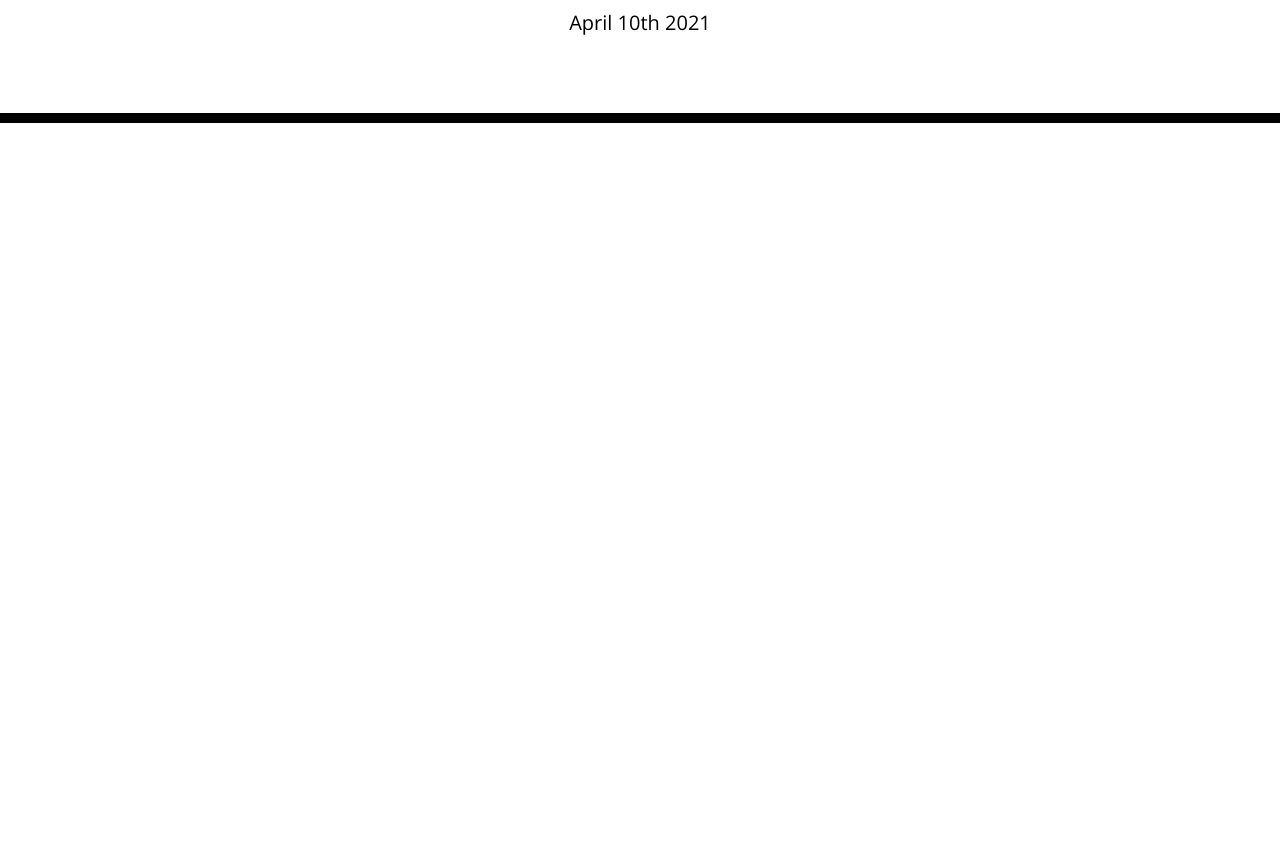
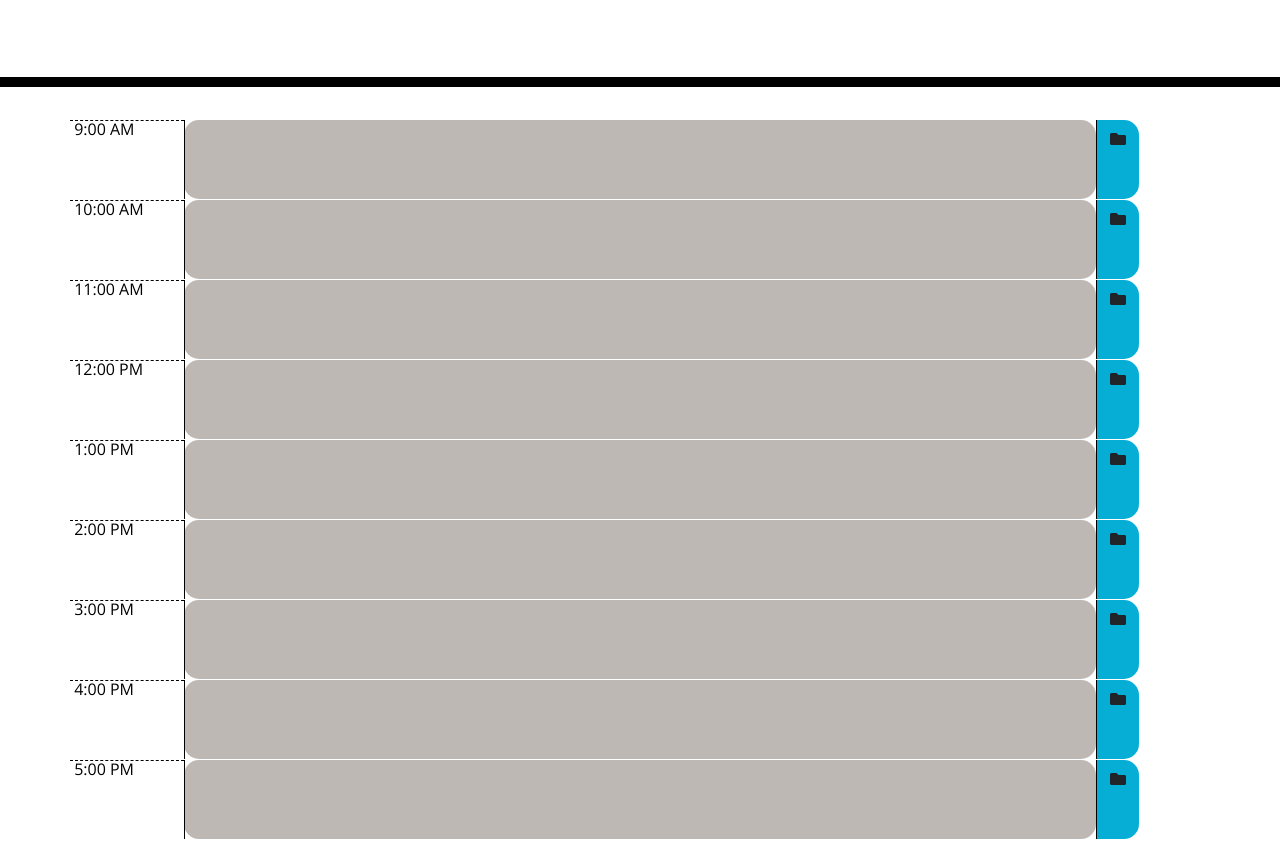
Before and after one commit to Laura-Bullek/Day-Planner, a plain HTML site: page index.html in a window 1280 px wide. Shown: the part 181-1022 px from the top of the page. Before the commit the page ends 800 px from the top, so only its background shows below. Drawn offline with nearby package versions, Linux system fonts and the light colour scheme.

Commit message:
Restarted my js file, and added timeblockst to HTML

```diff
--- a/assets/javascript.js
+++ b/assets/javascript.js
@@ -18,9 +18,3 @@
 // WHEN I refresh the page
 // THEN the saved events persist
 // - What happens the next day or later in the hours after the events persist?
-
-$(document).ready(function(){
-    $("#currentDay").text(moment().format("MMMM Do YYYY"));
-
-    let currentTime = parseInt(moment().format("H"));
-});
--- a/assets/style.css
+++ b/assets/style.css
@@ -10,6 +10,8 @@ body {
 resize: none;
 color: #000000;
 border-left: 1px solid black;
+width: 100%;
+height: 100%;
 padding: 10px;
 }
 
@@ -28,6 +30,10 @@ body {
 .time-block {
 text-align: center;
 border-radius: 15px;
+white-space: pre-wrap;
+width: 80%;
+border: #000000;
+background-color: rgb(189, 184, 180);
 }
 
 .row {
@@ -40,6 +46,7 @@ body {
 background-color: #ffffff;
 color: #000000;
 border-top: 1px dashed #000000;
+width: 10%;
 }
 
 .past {
--- a/index.html
+++ b/index.html
@@ -30,6 +30,59 @@
     </header>
     <div class="container">
       <!-- Timeblocks go here -->
+      <div id="9am" class="row">
+        <div class = "hour"><p class="schTime"> 9:00 AM</p></div>
+        <div class = "time-block" id="9"><textarea id="9input" class="0txt"></textarea> </div>
+        <div class = "saveBtn"><button class="buttons btn" id="9amBtn"><i class="fa fa-folder"></i></button></div>
+      </div>
+
+      <div id="10am" class="row">
+        <div class = "hour"><p class="schTime"> 10:00 AM</p></div>
+        <div class = "time-block" id="10"><textarea id="10input" Class="1txt"></textarea> </div>
+        <div class = "saveBtn"><button class="buttons btn" id="10amBtn"><i class="fa fa-folder"></i></button></div>
+      </div>
+
+      <div id="11am" class="row">
+        <div class = "hour"><p class="schTime"> 11:00 AM</p></div>
+        <div class = "time-block" id="11"><textarea id="11input" Class="2txt"></textarea> </div>
+        <div class = "saveBtn"><button class="buttons btn" id="11amBtn"><i class="fa fa-folder" ></i></button></div>
+      </div>
+
+      <div id="12pm" class="row">
+        <div class = "hour"><p class="schTime"> 12:00 PM</p></div>
+        <div class = "time-block" id="12"><textarea id="12input" Class="3txt"></textarea> </div>
+        <div class = "saveBtn"><button class="buttons btn" id="12pmBtn"><i class="fa fa-folder"></i></button></div>
+      </div>
+
+      <div id="1pm" class="row">
+        <div class = "hour"><p class="schTime"> 1:00 PM</p></div>
+        <div class = "time-block" id="13"><textarea id="1input" class="4txt"></textarea> </div>
+        <div class = "saveBtn"><button class="buttons btn" id="1pmBtn"><i class="fa fa-folder"></i></button></div>
+      </div>
+
+      <div id="2pm" class="row">
+        <div class = "hour"><p class="schTime"> 2:00 PM</p></div>
+        <div class = "time-block" id="14"><textarea id="2input" class="5txt"></textarea> </div>
+        <div class = "saveBtn"><button class="buttons btn" id="2pmBtn"><i class="fa fa-folder"></i></button></div>
+      </div>
+
+      <div id="3pm" class="row">
+        <div class = "hour"><p class="schTime"> 3:00 PM</p></div>
+        <div class = "time-block" id="15"><textarea id="3input" class="6txt"></textarea> </div>
+        <div class = "saveBtn"><button class="buttons btn" id="3pmBtn"><i class="fa fa-folder"></i></button></div>
+      </div>
+
+      <div id="4pm" class="row">
+        <div class = "hour"><p class="schTime"> 4:00 PM</p></div>
+        <div class = "time-block" id="16"><textarea id="4input" class="7txt"></textarea> </div>
+        <div class = "saveBtn"><button class="buttons btn" id="4pmBtn"><i class="fa fa-folder"></i></button></div>
+      </div>
+
+      <div id="5pm" class="row">
+        <div class = "hour"><p class="schTime" > 5:00 PM</p></div>
+        <div class = "time-block" id="17oclock"><textarea id="5input" class="8txt"></textarea> </div>
+        <div class = "saveBtn"><button class="buttons btn" id="5pmBtn"><i class="fa fa-folder"></i></button></div>
+      </div>
     </div>
 
     <script src="https://cdnjs.cloudflare.com/ajax/libs/jquery/3.2.1/jquery.min.js"></script>
```
Lines whose indentation alone changed are shown as unchanged.
